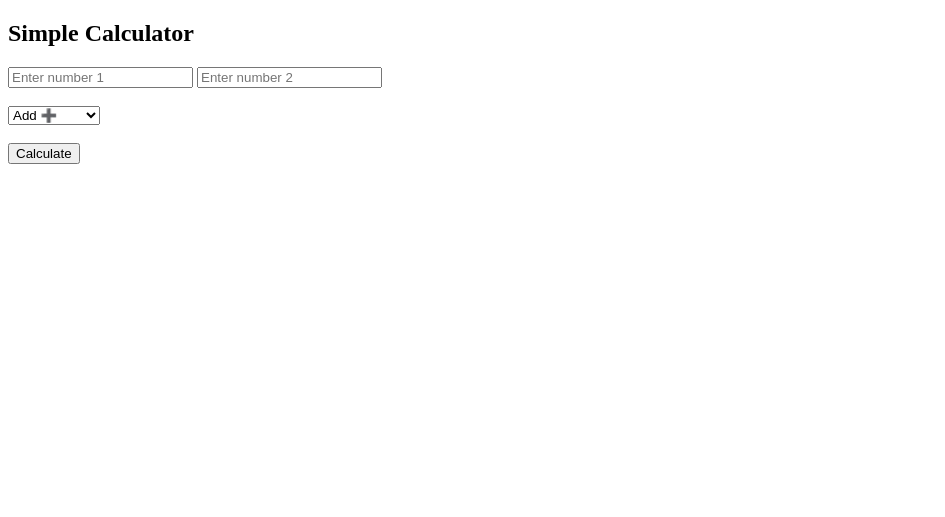
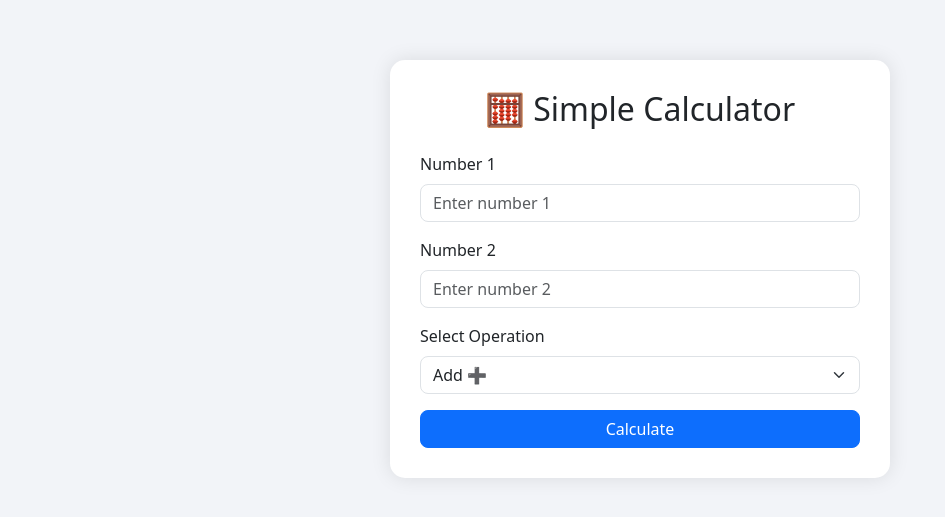
Before and after one commit to Muralikrishna4598/my_project1, a Django app: page / in a window 1280 px wide. Shown: the top 517 px of the page, without its empty margins (0-945 px from the left). Run offline with Django 5.2, Linux system fonts and the light colour scheme.

Commit message:
ux changes for caliculator

```diff
--- a/calculator/templates/calculator.html
+++ b/calculator/templates/calculator.html
@@ -1,26 +1,57 @@
 <!DOCTYPE html>
-<html>
+<html lang="en">
 <head>
+    <meta charset="UTF-8">
     <title>Simple Calculator</title>
+    <link href="https://cdn.jsdelivr.net/npm/bootstrap@5.3.3/dist/css/bootstrap.min.css" rel="stylesheet">
+    <style>
+        body {
+            background-color: #f2f4f8;
+        }
+        .calculator-container {
+            max-width: 500px;
+            margin: 60px auto;
+            background: #fff;
+            padding: 30px;
+            border-radius: 15px;
+            box-shadow: 0 0 20px rgba(0, 0, 0, 0.1);
+        }
+        .form-control, .btn, .form-select {
+            border-radius: 8px;
+        }
+    </style>
 </head>
 <body>
-    <h2>Simple Calculator</h2>
+    <div class="calculator-container">
+        <h2 class="text-center mb-4">🧮 Simple Calculator</h2>
         <form method="post">
             {% csrf_token %}
-        <input type="number" name="num1" step="any" placeholder="Enter number 1" required>
-        <input type="number" name="num2" step="any" placeholder="Enter number 2" required>
-        <br><br>
-        <select name="operation">
+            <div class="mb-3">
+                <label for="num1" class="form-label">Number 1</label>
+                <input type="number" step="any" class="form-control" id="num1" name="num1" placeholder="Enter number 1" required>
+            </div>
+            <div class="mb-3">
+                <label for="num2" class="form-label">Number 2</label>
+                <input type="number" step="any" class="form-control" id="num2" name="num2" placeholder="Enter number 2" required>
+            </div>
+            <div class="mb-3">
+                <label for="operation" class="form-label">Select Operation</label>
+                <select class="form-select" id="operation" name="operation" required>
                     <option value="add">Add ➕</option>
                     <option value="subtract">Subtract ➖</option>
                     <option value="multiply">Multiply ✖️</option>
                     <option value="divide">Divide ➗</option>
                 </select>
-        <br><br>
-        <button type="submit">Calculate</button>
+            </div>
+            <div class="d-grid">
+                <button type="submit" class="btn btn-primary">Calculate</button>
+            </div>
         </form>
         {% if result != '' %}
-        <h3>Result: {{ result }}</h3>
+            <div class="alert alert-info mt-4 text-center">
+                <h4>Result: {{ result }}</h4>
+            </div>
         {% endif %}
+    </div>
 </body>
 </html>
```
Lines whose indentation alone changed are shown as unchanged.
